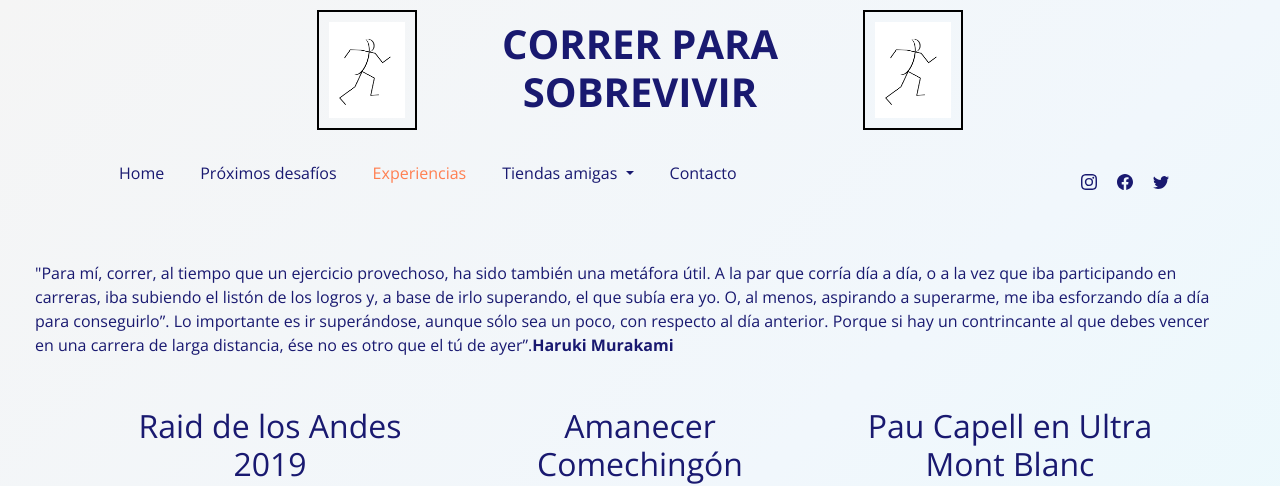
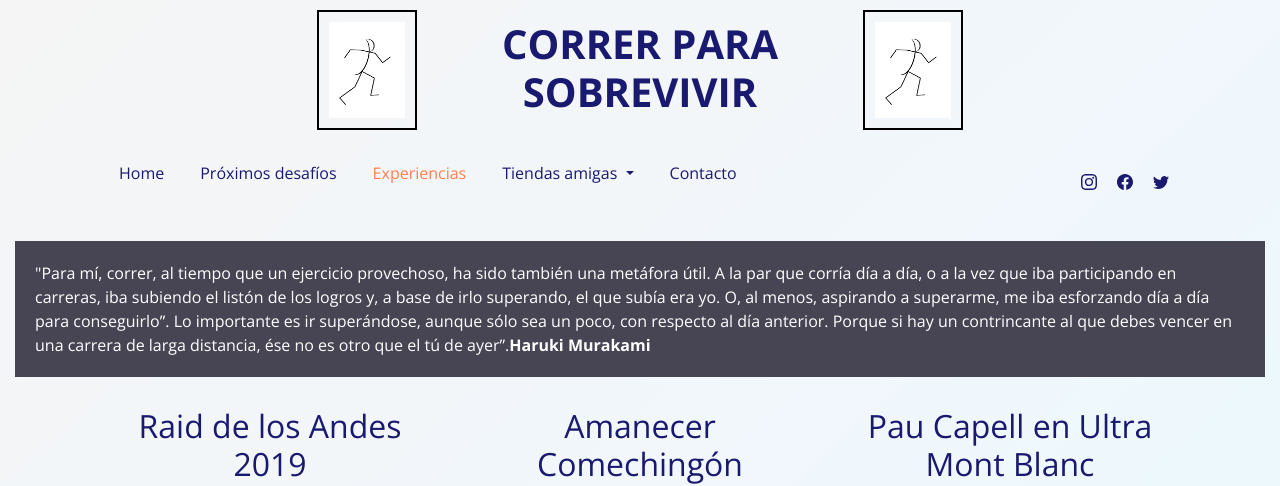
Before and after one commit to jcabanellas/mi_repositorio, a website: page Pages/experiencias.html in a window 1280 px wide. Shown: the top 486 px of the page. Drawn offline with nearby package versions, Linux system fonts and the light colour scheme.

Commit message:
arreglos

```diff
--- a/SCSS/estilos.scss
+++ b/SCSS/estilos.scss
@@ -64,7 +64,7 @@ footer a:hover{background: #D2D5DB;
 
 footer{text-align:center;
             width: 100%;
-            ;}
+           }
 
 
 aside li{list-style: none;}
@@ -233,10 +233,15 @@ h2.centrar{text-align: center;}
 
 /*PAGINA EXPERIENCIAS*/
 
-.haruki{
+.haruki{background-color: #474554;
+        margin-left: 0px;
+        margin-right: 0px;
         padding: 20px;
+        color: white;
 
-        margin-left: 0px;}
+
+
+        }
 .posicionvideos{margin-left: auto;
                 margin-right: auto;}
 
```
Also changed, not shown: index.html (+1 -1 lines), Css/estilo.css.
